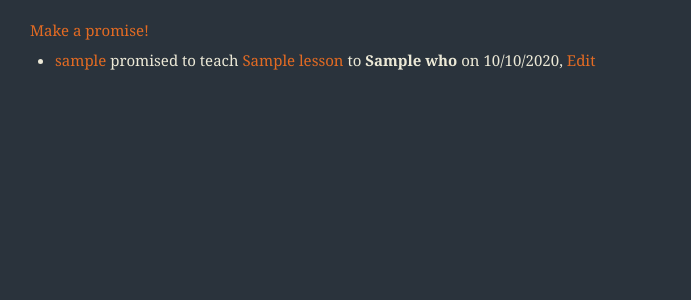
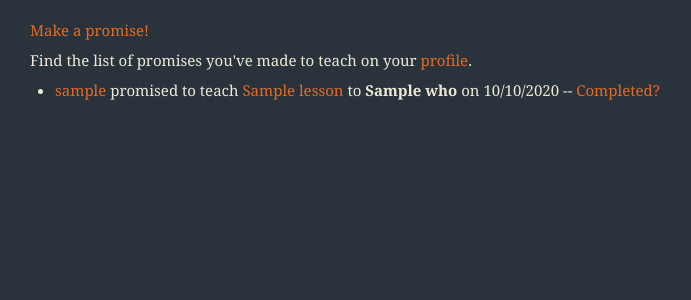
Before and after one commit to selenamarie/teach-today, a Django app: template teach/templates/lessons/promises.html in a window 1280 px wide. Shown: the part 70-370 px from the top of the page, without its empty margins (30-721 px from the left). Run offline with Django 3.2, Linux system fonts and the light colour scheme; the template is opened without the code that fills it: most values are stand-ins (such as "Sample title", 1, 10 or a date in 2020); some libraries are stand-ins or nearby versions.

Commit message:
Bugfixes for profiles, and updates to text on promise pages

```diff
--- a/lessons/forms.py
+++ b/lessons/forms.py
@@ -30,7 +30,7 @@ class PromiseMakeForm(forms.Form):
         self.fields['assessment'] = forms.ChoiceField(choices=[ (o.id, str(o)) for o in Assessment.objects.all()])
 
 class AssessmentForm(forms.Form):
-    post = forms.CharField()
+    post = forms.CharField(widget=forms.widgets.Textarea())
 
 class AssessmentAddForm(forms.Form):
     question = forms.CharField(max_length=200)
--- a/teach/templates/lessons/promise_add.html
+++ b/teach/templates/lessons/promise_add.html
@@ -21,7 +21,7 @@ Make a teaching promise
 
         <h1 style="font-size: 56px; line-height: 70px;">
 
-        What if people understood software?
+        What if everyone understood software?
         </h1>
         <h3 style="color: #D5926A; font-size: 32px; line-height: 40px">
         <p>
--- a/teach/templates/lessons/promises.html
+++ b/teach/templates/lessons/promises.html
@@ -10,10 +10,14 @@ Promises
 <a href="{% url lessons.views.promise_add %}">Make a promise!</a>
 </p>
 
+<p>
+Find the list of promises you've made to teach on your <a href="{% url teach.views.profile %}">profile</a>.
+</p>
+
 {% if latest_promises %}
 	<ul>
 	{% for promise in latest_promises %}
-		<li><a href="{% url teach.views.profile %}{{ promise.made_by.id }}">{{ promise.made_by.username }}</a> promised to teach <a href='/lessons/{{ promise.lesson.id }}/'>{{ promise.lesson }}</a> to <strong>{{ promise.who }}</strong> on {{ promise.when|date:"m/d/Y" }}, <a href="{{ promise.id }}">Edit</a></li>
+		<li><a href="{% url teach.views.profile %}{{ promise.made_by.id }}">{{ promise.made_by.username }}</a> promised to teach <a href='/lessons/{{ promise.lesson.id }}/'>{{ promise.lesson }}</a> to <strong>{{ promise.who }}</strong> on {{ promise.when|date:"m/d/Y" }} -- <a href="{{ promise.id }}">Completed?</a></li>
 	{% endfor %}
 	</ul>
 {% else %}
--- a/teach/templates/profiles/profile_detail.html
+++ b/teach/templates/profiles/profile_detail.html
@@ -7,6 +7,7 @@
 	<li><i>Your username is</i>: {{ profile.user.username }}</li>
 	<li><i>Your favorite animals are</i>: {{ profile.favorite_animal }}</li>
 	<li><a href="{% url teach.views.profile_create_or_update %}">Update your profile</a></li>
+	<li><a href="/logout">Logout!</a></li>
 </ul>
 
 {% if promises %}
--- a/teach/urls.py
+++ b/teach/urls.py
@@ -14,7 +14,7 @@ urlpatterns = patterns('',
     (r'^profile/$', 'teach.views.profile'),
     (r'^profile/(\d+)$', 'teach.views.profile_individual'),
     (r'^profile/add$', 'teach.views.profile_create_or_update'),
-    (r'^profile/edit$', 'teach.views.profile_create_or_update'),
+    (r'^profile/(\d+)/edit$', 'teach.views.profile_create_or_update'),
     (r'^portal/$', include('portal.urls')),
     url(r'^lessons/', include('lessons.urls')),
     url(r'^admin/', include(admin.site.urls)),
```
Also changed, not shown: teach/views.py (+6 -3 lines).
